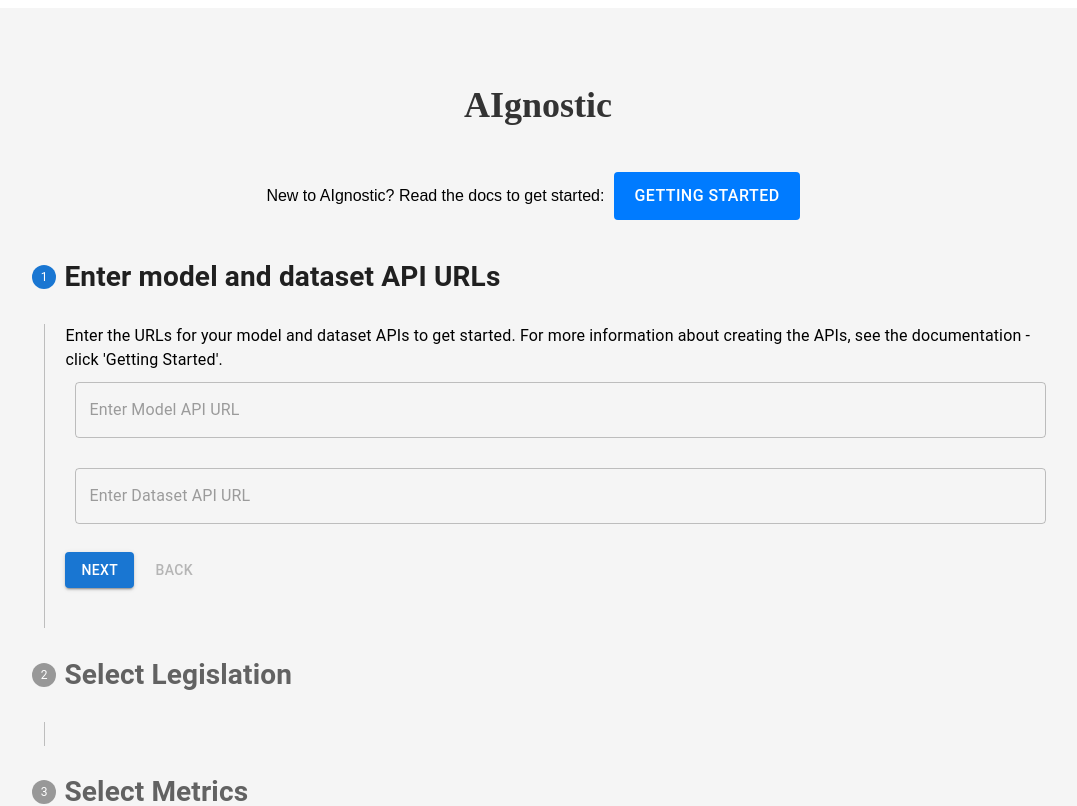
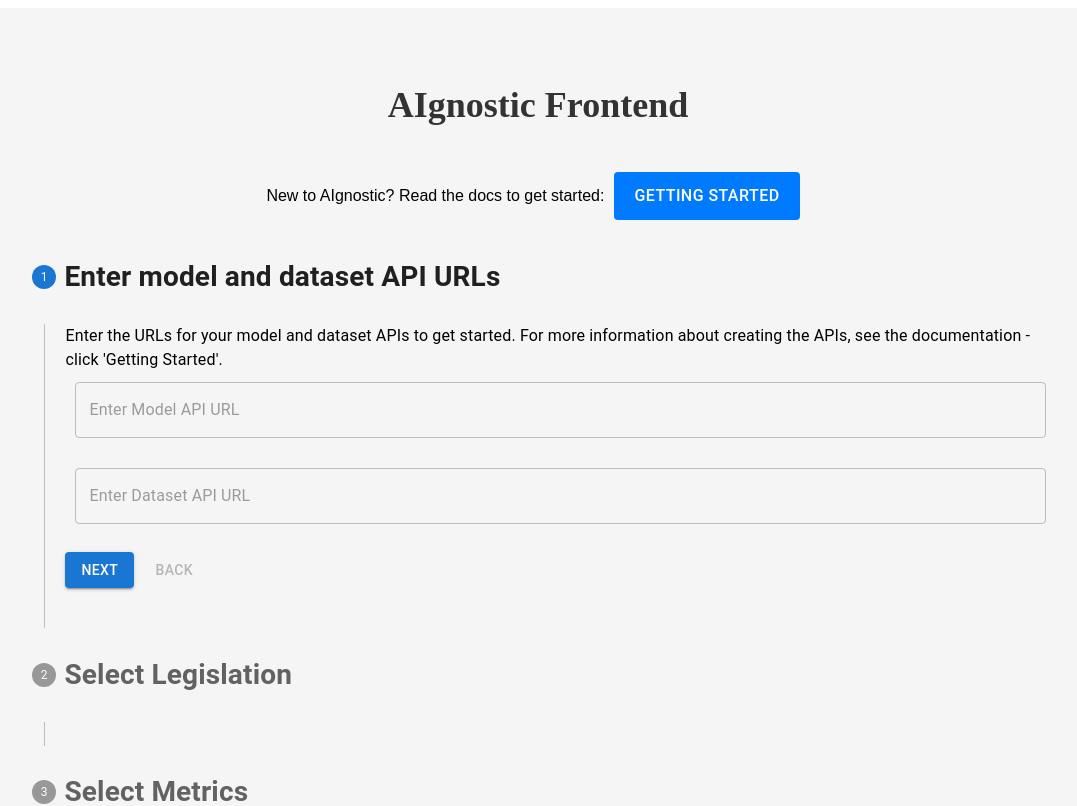
Before and after one commit to AIgnostic/AIgnostic, a React (Vite) app in the folder frontend/: page / in a window 1280 px wide. Shown: the top 806 px of the page, without its empty margins (102-1179 px from the left). Built offline with nearby package versions, Linux system fonts and the light colour scheme.

Commit message:
(Chore): Trigger test change

```diff
--- a/frontend/src/app/home.tsx
+++ b/frontend/src/app/home.tsx
@@ -78,7 +78,7 @@ function Homepage() {
       <Box style={styles.container}>
         <Box style={styles.logoContainer}>
 
-          <h3 style={styles.logoText}>AIgnostic</h3>
+          <h3 style={styles.logoText}>AIgnostic Frontend</h3>
         </Box>
 
         <Box style={styles.horizontalContainer}>
```
